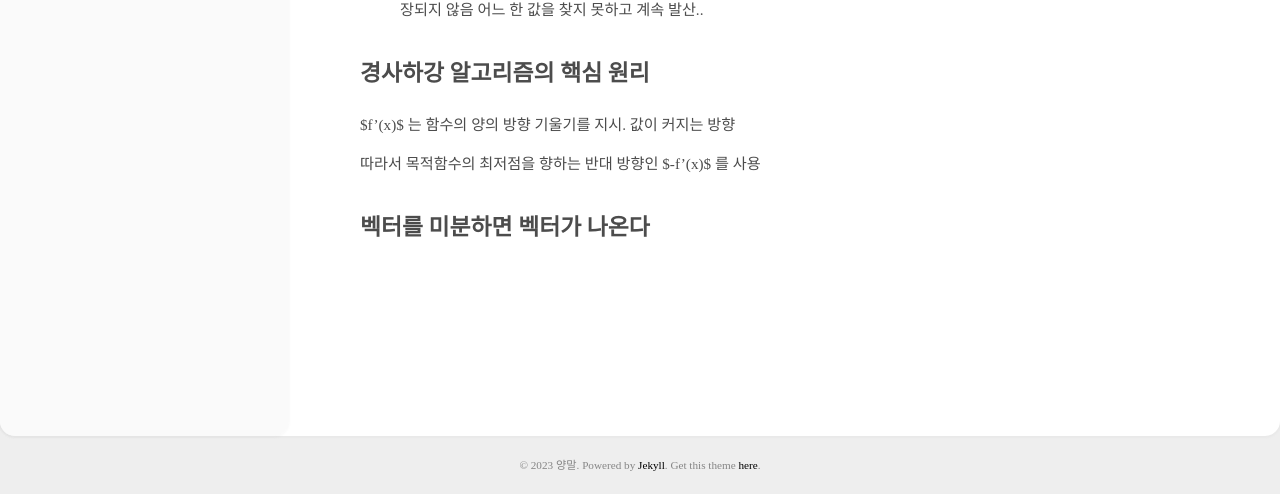
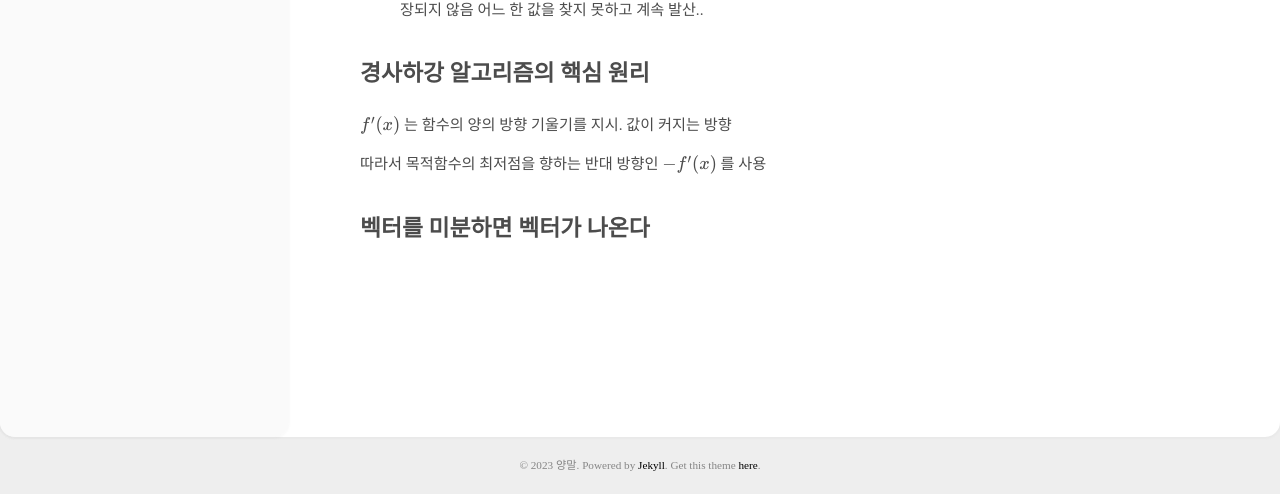
Before and after one commit to ywonchae1/ywonchae1.github.io, a Jekyll site: the page built from _posts/2023-04-21-ML_w06.md, in a window 1280 px wide. Shown: the part 507-1001 px from the top of the page. Built offline with Jekyll 4.4.1, drawn with Linux system fonts in a browser that asks for light colours; some web fonts are replaced.

Commit message:
docs: Edit

```diff
--- a/_posts/2023-04-21-ML_w06.md
+++ b/_posts/2023-04-21-ML_w06.md
@@ -20,8 +20,15 @@ categories: [lecture]
 
 ## 경사하강 알고리즘의 핵심 원리
 
-$f'(x)$ 는 함수의 양의 방향 기울기를 지시. 값이 커지는 방향
+$$
+f'(x)
+$$
+는 함수의 양의 방향 기울기를 지시. 값이 커지는 방향
 
-따라서 목적함수의 최저점을 향하는 반대 방향인 $-f'(x)$ 를 사용
+따라서 목적함수의 최저점을 향하는 반대 방향인
+$$
+-f'(x)
+$$
+를 사용
 
 ## 벡터를 미분하면 벡터가 나온다
```
Also changed, not shown: _posts/2023-04-20-ML_w02.md (+2 -2 lines), _posts/2023-04-20-ML_w03.md (+1 -1 lines).
